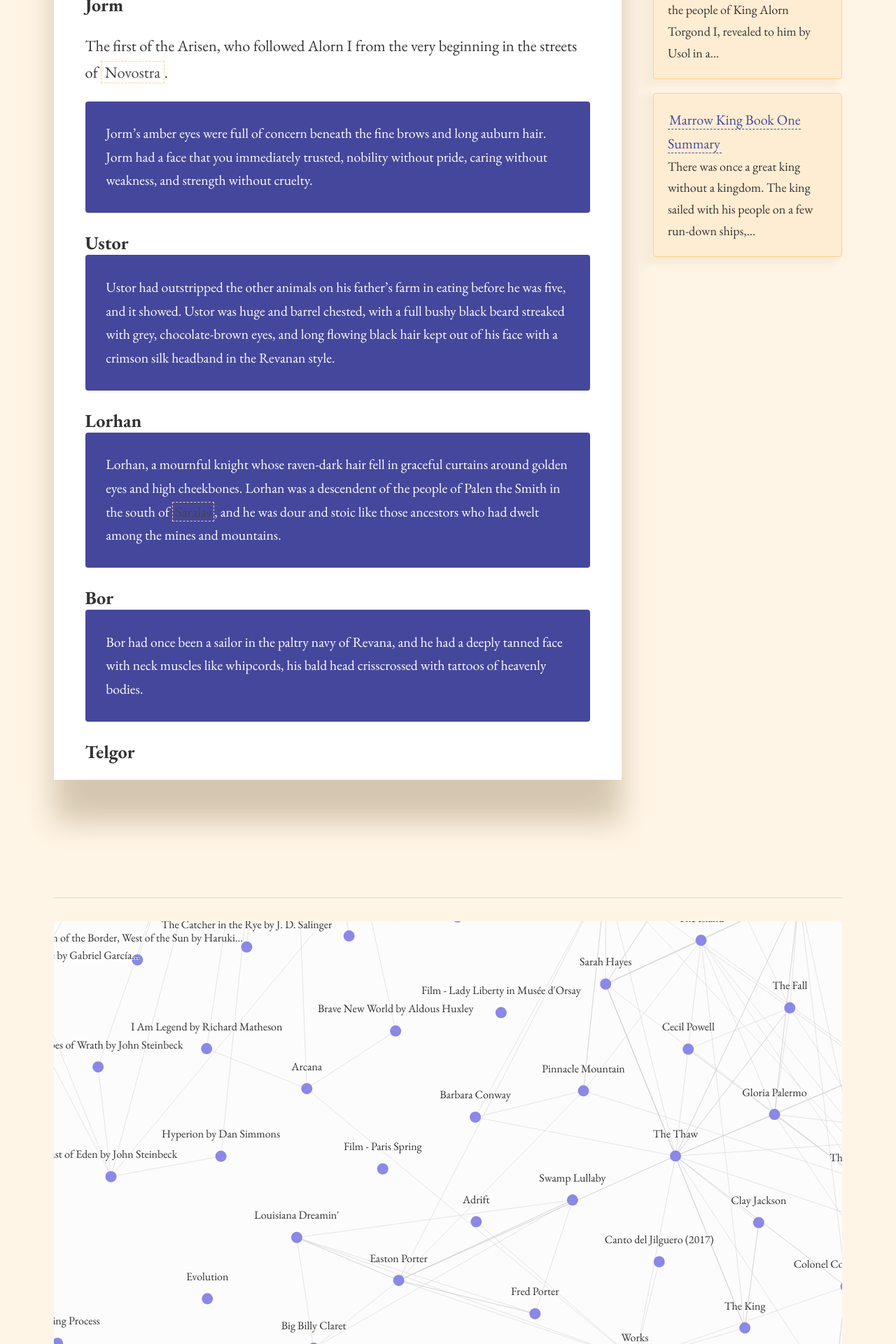
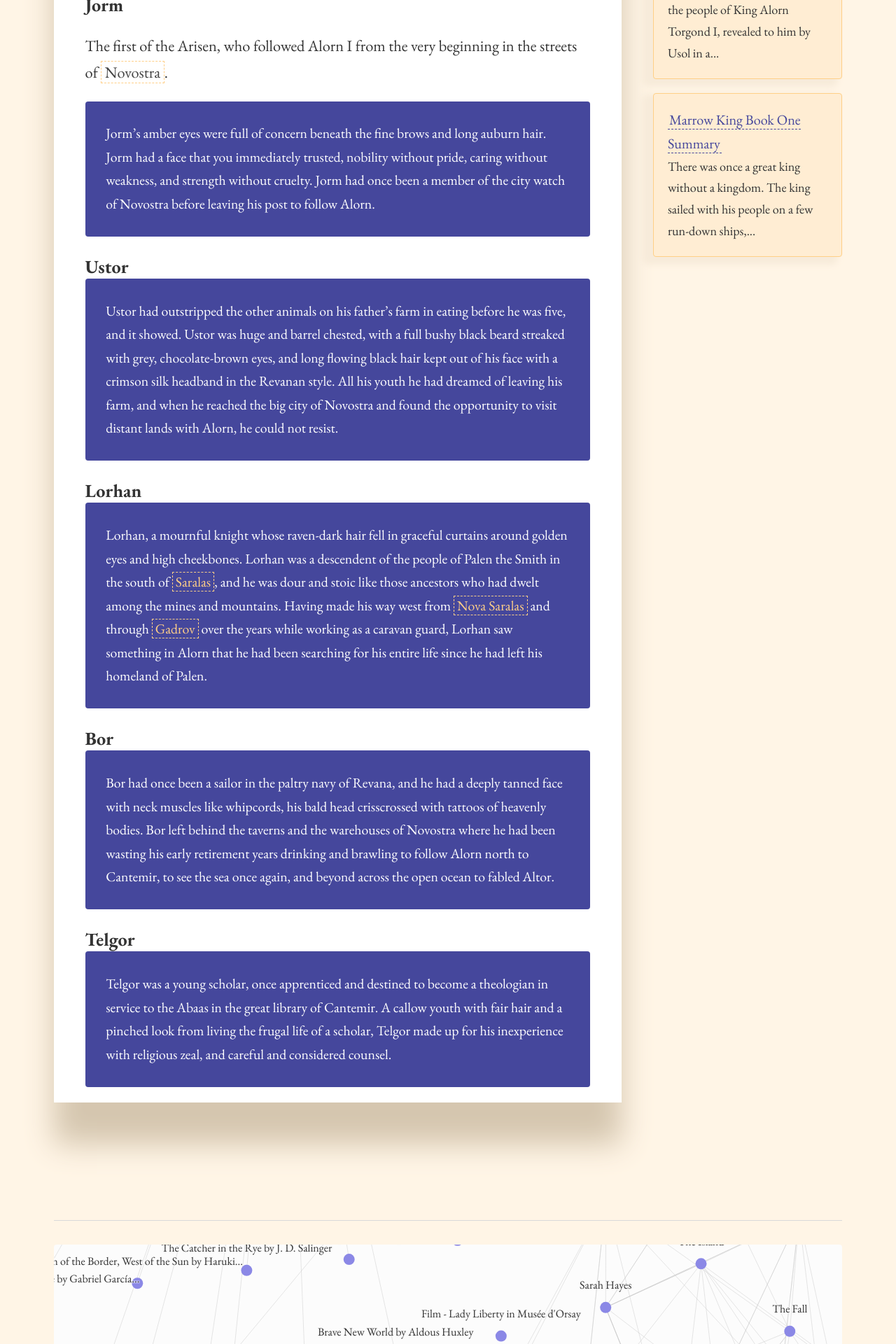
Before and after one commit to martin-brennan/writing.martin-brennan.com, a Jekyll site: the page built from _notes/arisen_knights.md, in a window 1280 px wide. Shown: the part 421-2341 px from the top of the page at 70% size. Built offline with Jekyll 4.4.1, drawn with Linux system fonts in a browser that asks for light colours.

Commit message:
[mk] Expand Arisen Knights, fix blockquote invalid link

```diff
--- a/_notes/arisen_knights.md
+++ b/_notes/arisen_knights.md
@@ -10,18 +10,20 @@ The Arisen Knights is used to both refer to a holy warrior order and the group o
 
 The first of the Arisen, who followed Alorn I from the very beginning in the streets of [[Novostra]].
 
-> Jorm’s amber eyes were full of concern beneath the fine brows and long auburn hair. Jorm had a face that you immediately trusted, nobility without pride, caring without weakness, and strength without cruelty.
+> Jorm’s amber eyes were full of concern beneath the fine brows and long auburn hair. Jorm had a face that you immediately trusted, nobility without pride, caring without weakness, and strength without cruelty. Jorm had once been a member of the city watch of Novostra before leaving his post to follow Alorn.
 
 ### Ustor
 
-> Ustor had outstripped the other animals on his father’s farm in eating before he was five, and it showed. Ustor was huge and barrel chested, with a full bushy black beard streaked with grey, chocolate-brown eyes, and long flowing black hair kept out of his face with a crimson silk headband in the Revanan style.
+> Ustor had outstripped the other animals on his father’s farm in eating before he was five, and it showed. Ustor was huge and barrel chested, with a full bushy black beard streaked with grey, chocolate-brown eyes, and long flowing black hair kept out of his face with a crimson silk headband in the Revanan style. All his youth he had dreamed of leaving his farm, and when he reached the big city of Novostra and found the opportunity to visit distant lands with Alorn, he could not resist.
 
 ### Lorhan
 
-> Lorhan, a mournful knight whose raven-dark hair fell in graceful curtains around golden eyes and high cheekbones. Lorhan was a descendent of the people of Palen the Smith in the south of [[Saralas]], and he was dour and stoic like those ancestors who had dwelt among the mines and mountains.
+> Lorhan, a mournful knight whose raven-dark hair fell in graceful curtains around golden eyes and high cheekbones. Lorhan was a descendent of the people of Palen the Smith in the south of [[Saralas]], and he was dour and stoic like those ancestors who had dwelt among the mines and mountains. Having made his way west from [[Nova Saralas]] and through [[Gadrov]] over the years while working as a caravan guard, Lorhan saw something in Alorn that he had been searching for his entire life since he had left his homeland of Palen.
 
 ### Bor
 
-> Bor had once been a sailor in the paltry navy of Revana, and he had a deeply tanned face with neck muscles like whipcords, his bald head crisscrossed with tattoos of heavenly bodies.
+> Bor had once been a sailor in the paltry navy of Revana, and he had a deeply tanned face with neck muscles like whipcords, his bald head crisscrossed with tattoos of heavenly bodies. Bor left behind the taverns and the warehouses of Novostra where he had been wasting his early retirement years drinking and brawling to follow Alorn north to Cantemir, to see the sea once again, and beyond across the open ocean to fabled Altor.
 
 ### Telgor
+
+> Telgor was a young scholar, once apprenticed and destined to become a theologian in service to the Abaas in the great library of Cantemir. A callow youth with fair hair and a pinched look from living the frugal life of a scholar, Telgor made up for his inexperience with religious zeal, and careful and considered counsel.
--- a/_sass/_style.scss
+++ b/_sass/_style.scss
@@ -412,6 +412,10 @@ code {
   border: 1px dashed #ffcf87;
 }
 
+blockquote .invalid-link {
+  color: #ffcf87;
+}
+
 .invalid-link-brackets {
   color: #ccc;
   cursor: help;
```
